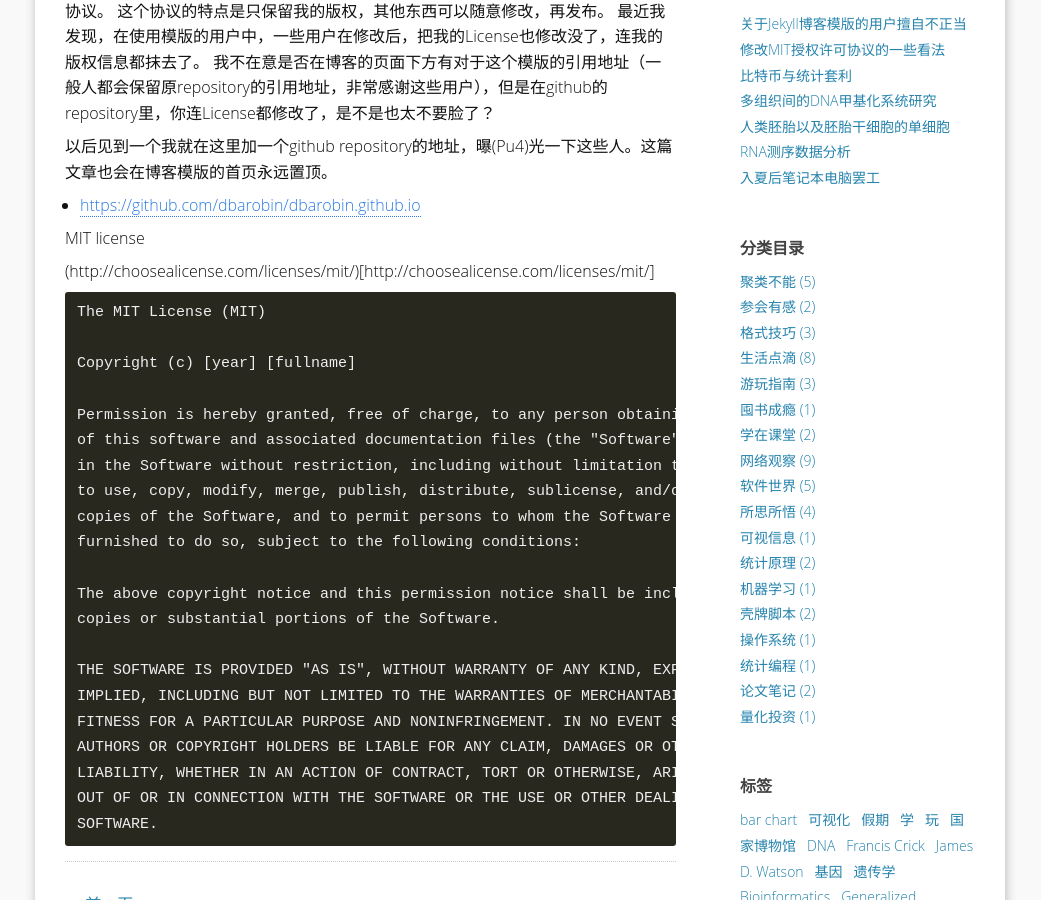
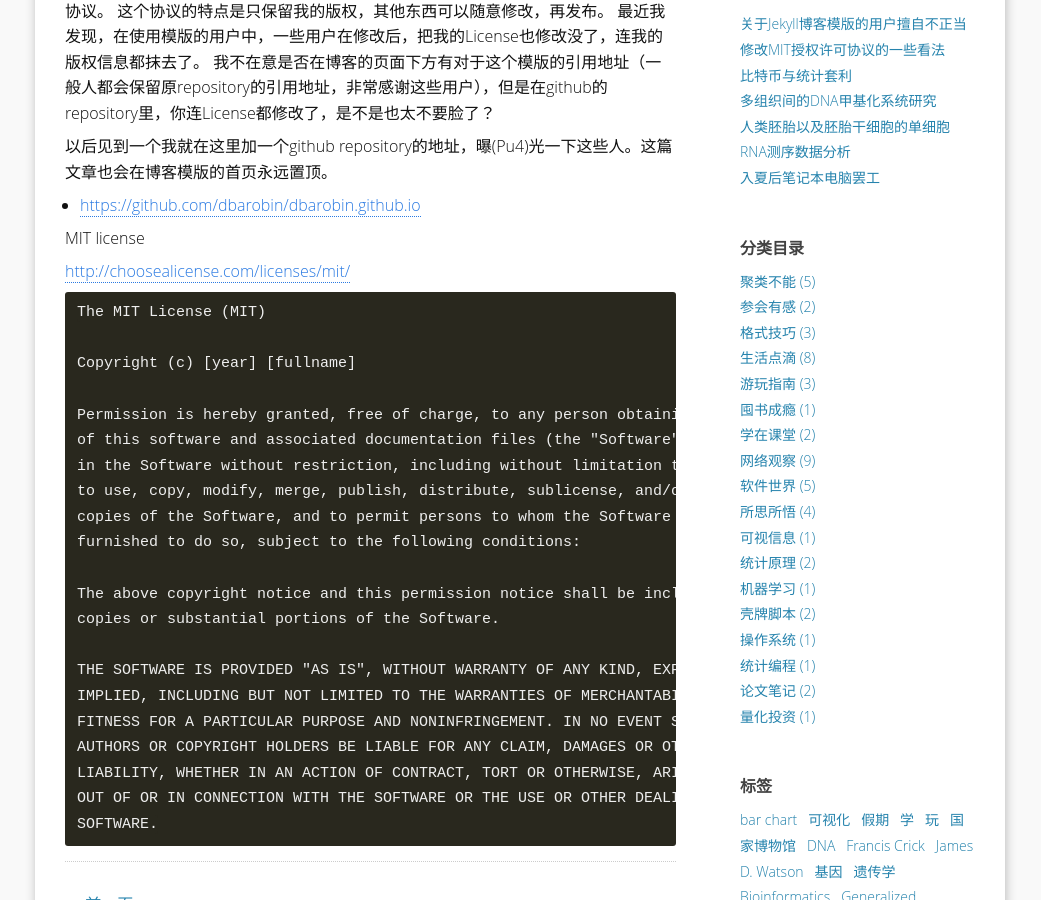
Before and after one commit to yulijia/cn, a Jekyll site: the page built from _posts/2015-07-02-MIT-License.md, in a window 1280 px wide and 900 px high, scrolled down 386 px. Shown: the whole window, without its empty margins (120-1161 px from the left). Built offline with Jekyll 4.4.1, drawn with Linux system fonts in a browser that asks for light colours; some web fonts are replaced; comment, search, counter and statistics services are not loaded.

Commit message:
fix broken link

```diff
--- a/_posts/2015-07-02-MIT-License.md
+++ b/_posts/2015-07-02-MIT-License.md
@@ -22,7 +22,7 @@ tags:
 
 MIT license
 
-(http://choosealicense.com/licenses/mit/)[http://choosealicense.com/licenses/mit/]
+[http://choosealicense.com/licenses/mit/](http://choosealicense.com/licenses/mit/)
 
 ~~~
 The MIT License (MIT)
```
